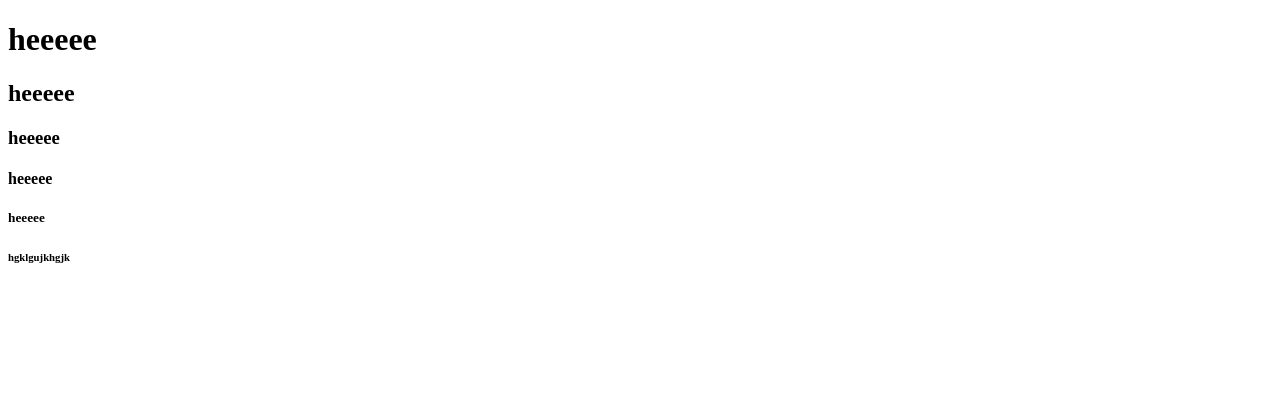
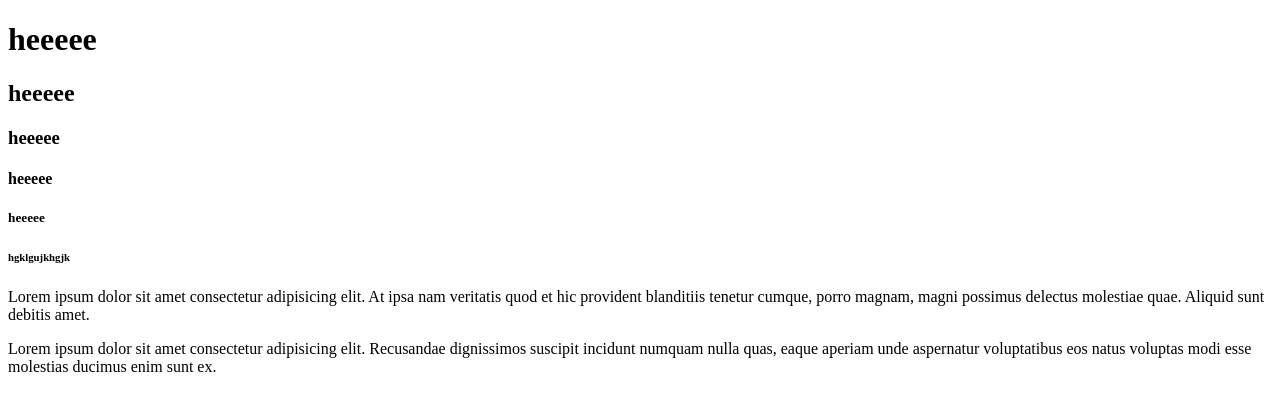
Before and after one commit to Mark-Oliver-Mercado/first-time-in-git, a plain HTML site: page index.html in a window 1280 px wide. Drawn offline with Linux system fonts and the light colour scheme.

Commit message:
another paragraph

```diff
--- a/index.html
+++ b/index.html
@@ -12,5 +12,13 @@
     <h4>heeeee</h4>
     <h5>heeeee</h5>
     <h6> hgklgujkhgjk</h6>
+
+
+    <p>
+        Lorem ipsum dolor sit amet consectetur adipisicing elit. At ipsa nam veritatis quod et hic provident blanditiis tenetur cumque, porro magnam, magni possimus delectus molestiae quae. Aliquid sunt debitis amet.
+    </p>
+    <p>
+        Lorem ipsum dolor sit amet consectetur adipisicing elit. Recusandae dignissimos suscipit incidunt numquam nulla quas, eaque aperiam unde aspernatur voluptatibus eos natus voluptas modi esse molestias ducimus enim sunt ex.
+    </p>
 </body>
 </html>
```
